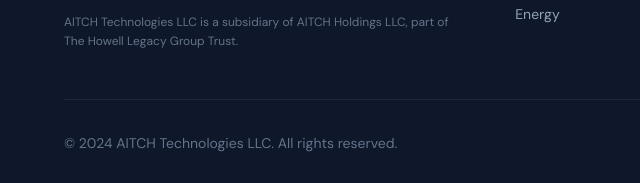
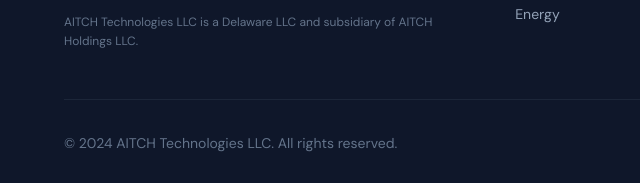
Before and after one commit to jhowell3rd/aitch-technologies, a plain HTML site: page index.html in a window 1280 px wide. Shown: the part 7438-7621 px from the top of the page, 0-640 px from the left. Drawn offline with nearby package versions, Linux system fonts and the light colour scheme.

Commit message:
Simplify footer legal text
🤖 Generated with [Claude Code](https://claude.com/claude-code)

Co-Authored-By: Claude Opus 4.5 <noreply@anthropic.com>

```diff
--- a/index.html
+++ b/index.html
@@ -1491,7 +1491,7 @@
                     <span class="footer-brand-text">AITCH Technologies</span>
                 </div>
                 <p class="footer-description">Developing and licensing sustainable technology patents for institutional partners worldwide.</p>
-                <p class="footer-legal">AITCH Technologies LLC is a subsidiary of AITCH Holdings LLC, part of The Howell Legacy Group Trust.</p>
+                <p class="footer-legal">AITCH Technologies LLC is a Delaware LLC and subsidiary of AITCH Holdings LLC.</p>
             </div>
             <div class="footer-col">
                 <h4>Portfolio</h4>
```
